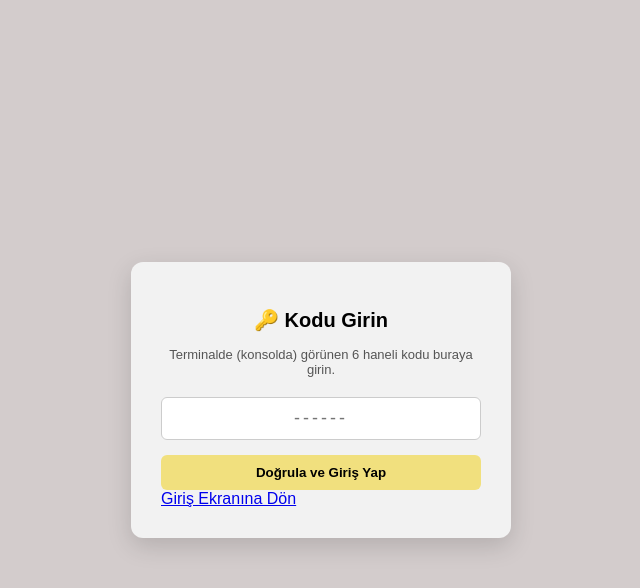
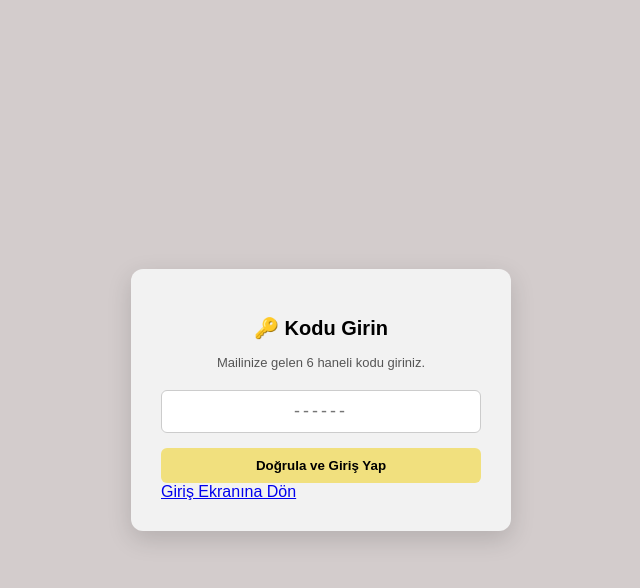
Before and after one commit to ozlemcan5/dizi_film_webapp, a Flask app: page /verify-code in a window 1280 px wide. Shown: the top 588 px of the page, without its empty margins (319-959 px from the left). Run offline with Flask 3, Linux system fonts and the light colour scheme.

Commit message:
Update verify_code.html

```diff
--- a/templates/verify_code.html
+++ b/templates/verify_code.html
@@ -16,7 +16,7 @@
 <body>
     <div class="card">
         <h2>🔑 Kodu Girin</h2>
-        <p>Terminalde (konsolda) görünen 6 haneli kodu buraya girin.</p>
+        <p>Mailinize gelen 6 haneli kodu giriniz.</p>
         {% with messages = get_flashed_messages(with_categories=true) %}
             {% if messages %}
                 {% for category, message in messages %}
```
